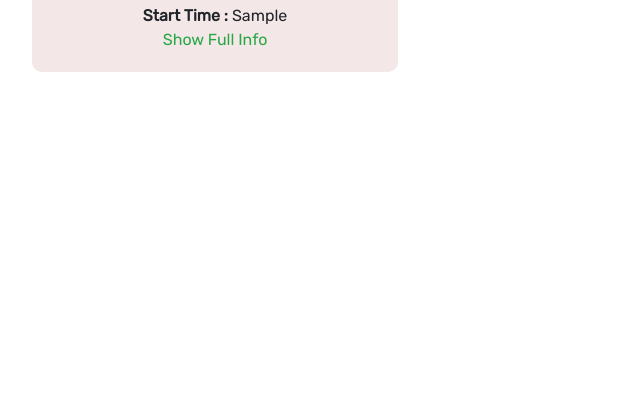
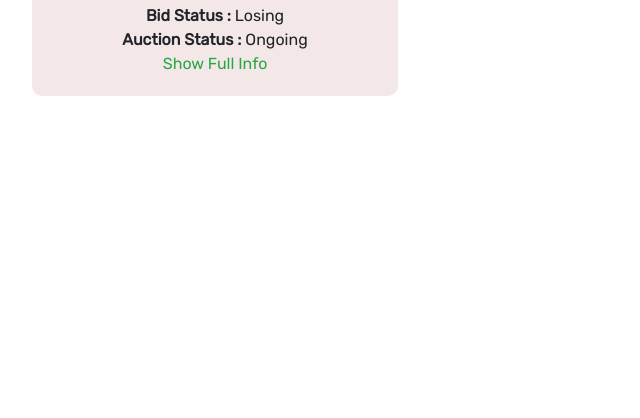
Before and after one commit to pankajmehta07/NeelamPal-An-Online-Auction-Portal, a Django app: template Auction/templates/Auction/myBids.html in a window 1280 px wide. Shown: the part 343-761 px from the top of the page, without its empty margins (0-640 px from the left). Run offline with Django 5.2, Linux system fonts and the light colour scheme; the template is opened without the code that fills it: most values are stand-ins (such as "Sample title", 1, 10 or a date in 2020).

Commit message:
feat: added custom filter for returning auction status.'

```diff
--- a/Auction/templates/Auction/itemDetails.html
+++ b/Auction/templates/Auction/itemDetails.html
@@ -14,7 +14,7 @@
       <div class="image-container mb-5">
         <img src="{% static 'Auction/images/item_images/' %}{{ item.10 }}" class="img-fluid rounded-4" alt="Item image">
       </div>
-      {% if user.is_authenticated and user.user_type == "Bidder" %}
+      {% if user.is_authenticated and user.user_type == "Bidder" and item.5|auctionStatus:item.6 == "Ongoing" %}
         <form method="POST" action="/bid">
           {% csrf_token %}
           <div class="row ps-5 pe-5 gap-3">
@@ -45,12 +45,14 @@
       <p><span class="fw-bold">Organization : </span>{{ item.4 }}</p>
       <p><span class="fw-bold">Min Bid : </span>$ {{ item.3 }}</p>
       <p><span class="fw-bold">Highest Bid : </span>${{ item.8|default:"No bids yet" }}</p>
+      <p><span class="fw-bold">Auction Status : </span>{{ item.5|auctionStatus:item.6 }}</p>
       <p><span class="fw-bold">Start : </span>{{ item.5 }}</p>
       <p><span class="fw-bold">End : </span>{{ item.6 }}</p>
       <p><span class="fw-bold"> Remaining : </span> {{ item.9|getTimeDiff }}</p>
       <p><span class="fw-bold">Description:</span><br>
           {{ item.7 }}
       </p>
+
     </div>
   </div>
 </div>
--- a/Auction/templates/Auction/myBids.html
+++ b/Auction/templates/Auction/myBids.html
@@ -18,16 +18,21 @@
                 <div class="card-title fs-4 fw-bold">
                     {{ item.1|truncatechars:30 }}
                 </div>
-                <div class="card-bid-amount fw-bold">
-                    $ {{ item.6 }}
+                <div class="card-bid-amount">
+                    <b>Your Bid Amount :</b> $ {{ item.9 }}
                 </div>
-                <div class="card-time">
-                    <b>Start Time :</b> {{ item.3 }}
+                <div class="card-Bid-Status">
+                    <b>Bid Status :</b> {% if item.8 == user.id %}Winning{%else%}Losing{% endif %}
+                </div>
+                <div class="card-Auction-Status">
+                    <b>Auction Status :</b> {{ item.3 | auctionStatus:item.5 }}
                 </div>
                 <a class="read-more" href="/item/{{ item.0 }}"> Show Full Info</a>
                 </div>
             </div>
             </div>
+
+
             {% if forloop.counter|divisibleby:3 and forloop.counter > 0 and not forloop.last %}
                 </div> <div class="container-fluid d-flex flex-col gap-3 mt-3 mb-3">
             {% endif %}
--- a/Auction/templates/Auction/showItems.html
+++ b/Auction/templates/Auction/showItems.html
@@ -21,6 +21,9 @@
                 <div class="card-bid-amount fw-bold">
                     $ {{ item.2 }}
                 </div>
+                <div class="card-auction-status">
+                   <b>Auction Status :</b>  {{ item.5|auctionStatus:item.6 }}
+                </div>
                 <div class="card-time">
                     <b>Start Time :</b> {{ item.3 }}
                 </div>
--- a/Auction/templatetags/custom_filters.py
+++ b/Auction/templatetags/custom_filters.py
@@ -1,4 +1,6 @@
 from django import template
+from datetime import datetime
+from ..utils import getTimestamp
 
 register = template.Library()
 
@@ -19,3 +21,14 @@ def getTimeDiff(seconds):
 def add(value, num):
 
     return f"{value + num}"
+
+
+@register.filter(name='auctionStatus')
+def auctionStatus(startTimestamp, endTimestamp):
+    currTime = datetime.strptime(getTimestamp().strftime('%Y-%m-%d %H:%M:%S'), "%Y-%m-%d %H:%M:%S")
+    if startTimestamp > currTime:
+        return "Upcoming"
+    elif endTimestamp < currTime:
+        return "Closed"
+    else:
+        return "Ongoing"
```
Also changed, not shown: Auction/views.py (+2 -11 lines).
